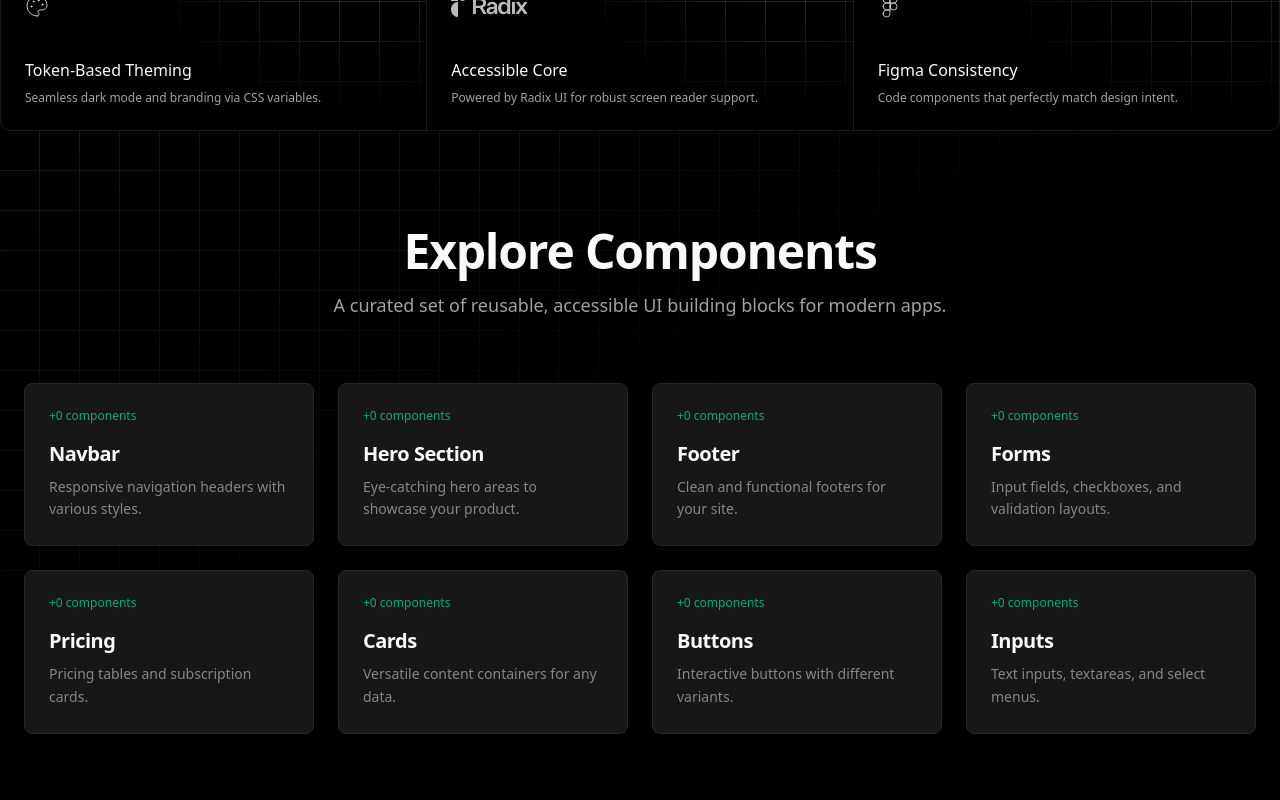
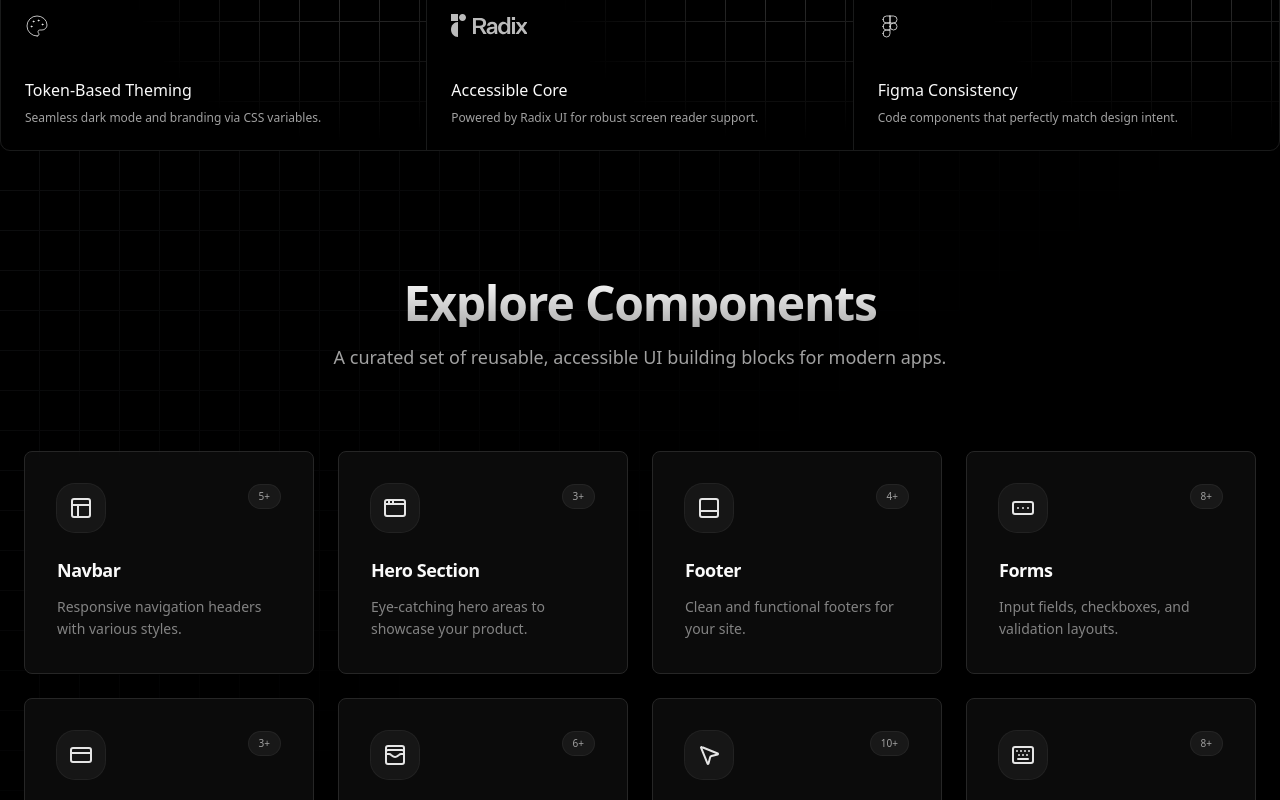
Before and after one commit to udayahire2/udroid-ui, a React (Vite) app: page / in a window 1280 px wide. Shown: the part 860-1660 px from the top of the page. Built offline with nearby package versions, Linux system fonts and the light colour scheme.

Commit message:
feat: improve the card layout content in Component Section

```diff
--- a/src/components/component-section.tsx
+++ b/src/components/component-section.tsx
@@ -2,75 +2,92 @@ import { Link } from "react-router-dom";
 import { CardSpotlight } from "./ui/card-spotlight";
 import { GridPattern } from "./ui/grid-pattern";
 import { cn } from "@/lib/utils";
-import { MoveRight } from "lucide-react";
+import {
+    Layout,
+    AppWindow,
+    PanelBottom,
+    FormInput,
+    CreditCard,
+    WalletCards,
+    MousePointer2,
+    Keyboard
+} from "lucide-react";
 
 const components = [
     {
         title: "Navbar",
         description: "Responsive navigation headers with various styles.",
         href: "/docs/navbar",
-        count: "+0",
+        icon: Layout,
+        count: "5+",
     },
     {
         title: "Hero Section",
         description: "Eye-catching hero areas to showcase your product.",
         href: "/docs/hero",
-        count: "+0",
+        icon: AppWindow,
+        count: "3+",
     },
     {
         title: "Footer",
         description: "Clean and functional footers for your site.",
         href: "/docs/footer",
-        count: "+0",
+        icon: PanelBottom,
+        count: "4+",
     },
     {
         title: "Forms",
         description: "Input fields, checkboxes, and validation layouts.",
         href: "/docs/forms",
-        count: "+0",
+        icon: FormInput,
+        count: "8+",
     },
     {
         title: "Pricing",
         description: "Pricing tables and subscription cards.",
         href: "/docs/pricing",
-        count: "+0",
+        icon: CreditCard,
+        count: "3+",
     },
     {
         title: "Cards",
         description: "Versatile content containers for any data.",
         href: "/docs/cards",
-        count: "+0",
+        icon: WalletCards,
+        count: "6+",
     },
     {
         title: "Buttons",
         description: "Interactive buttons with different variants.",
         href: "/docs/buttons",
-        count: "+0",
+        icon: MousePointer2,
+        count: "10+",
     },
     {
         title: "Inputs",
         description: "Text inputs, textareas, and select menus.",
         href: "/docs/inputs",
-        count: "+0",
+        icon: Keyboard,
+        count: "8+",
     },
 ];
 
 export function ComponentSection() {
     return (
-        <section className="relative w-full bg-background py-16 md:py-24 overflow-hidden">
+        <section className="relative w-full bg-background py-20 lg:py-32 overflow-hidden">
             <GridPattern
                 width={40}
                 height={40}
                 x={-1}
                 y={-1}
                 className={cn(
-                    "[mask-image:linear-gradient(to_bottom_right,white,transparent,transparent)] opacity-50",
+                    "[mask-image:linear-gradient(to_bottom_right,white,transparent,transparent)] opacity-[0.3]",
                 )}
             />
             <div className="max-w-7xl relative mx-auto px-4 md:px-6">
                 {/* Header */}
-                <div className="mb-16 text-center space-y-4">
-                    <h2 className="text-4xl md:text-5xl font-semibold tracking-tight">
+                <div className="mb-20 text-center space-y-4">
+                    <h2 className="text-4xl md:text-5xl font-bold tracking-tight bg-clip-text text-transparent bg-gradient-to-b from-foreground to-foreground/70">
                         Explore Components
                     </h2>
                     <p className="mx-auto max-w-2xl text-muted-foreground md:text-lg">
@@ -87,29 +104,38 @@ export function ComponentSection() {
                             className="group block h-full"
                         >
                             <CardSpotlight
-                                className="h-full p-6 bg-card border-border/50
-                                transition-all duration-200 ease-out
-                                hover:-translate-y-1 hover:border-primary/20 hover:shadow-lg dark:hover:shadow-2xl dark:hover:border-white/10
-                                dark:bg-card dark:hover:bg-muted/10"
+                                className="h-full p-8 bg-card/50 backdrop-blur-sm border-border/40
+                                transition-all duration-300 ease-out
+                                hover:-translate-y-2 hover:border-primary/20 hover:shadow-2xl hover:shadow-primary/5
+                                dark:hover:border-white/10 relative overflow-hidden group"
+                                radius={250}
+                                color="#262626"
                             >
-                                {/* Meta */}
-                                <div className="flex justify-between items-start mb-4">
+                                {/* Gradient Blob for extra premium feel on hover */}
+                                <div className="absolute top-0 right-0 -mr-16 -mt-16 w-32 h-32 rounded-full bg-primary/10 blur-3xl opacity-0 group-hover:opacity-100 transition-opacity duration-500" />
+
+                                <div className="relative z-10 flex flex-col h-full">
+                                    {/* Icon & Meta */}
+                                    <div className="flex justify-between items-start mb-6">
+                                        <div className="p-3 rounded-2xl bg-primary/5 text-primary ring-1 ring-primary/10 group-hover:bg-primary/10 group-hover:scale-110 transition-all duration-300">
+                                            <component.icon className="w-6 h-6" />
+                                        </div>
                                         {component.count && (
-                                        <span className="relative z-10 inline-block text-xs font-medium text-emerald-500/90 transition-colors duration-200 group-hover:text-emerald-500">
-                                            {component.count} components
+                                            <span className="px-2.5 py-1 rounded-full text-[10px] font-medium bg-muted/50 text-muted-foreground border border-border/50 group-hover:border-primary/20 group-hover:text-primary transition-colors">
+                                                {component.count}
                                             </span>
                                         )}
-                                    <MoveRight className="w-4 h-4 text-muted-foreground opacity-0 -translate-x-2 transition-all duration-200 group-hover:opacity-100 group-hover:translate-x-0 group-hover:text-primary" />
                                     </div>
 
                                     {/* Content */}
-                                <div className="relative z-10 space-y-2">
-                                    <h3 className="text-xl font-semibold tracking-tight transition-colors duration-200 group-hover:text-primary">
+                                    <div className="space-y-3 flex-grow">
+                                        <h3 className="text-lg font-semibold tracking-tight group-hover:text-primary transition-colors duration-300">
                                             {component.title}
                                         </h3>
-                                    <p className="text-sm leading-relaxed text-muted-foreground/80 transition-all duration-200 group-hover:text-muted-foreground group-hover:opacity-100">
+                                        <p className="text-sm leading-relaxed text-muted-foreground/80 group-hover:text-muted-foreground transition-colors duration-300">
                                             {component.description}
                                         </p>
+                                    </div>
                                 </div>
                             </CardSpotlight>
                         </Link>
--- a/src/components/hero.tsx
+++ b/src/components/hero.tsx
@@ -5,7 +5,7 @@ import profile from "../assets/profile.png";
 import profile2 from "../assets/profile2.png";
 export function Hero() {
   return (
-    <section className="w-full py-10 md:py-22 flex gap-3 flex-col items-center justify-center text-center px-1 -mt-5">
+    <section className="w-full py-10 md:py-22 flex gap-3 flex-col items-center justify-center text-center px-1   ">
       {/* Top Badge */}
       <div className="inline-flex items-center rounded-full border border-border/40 bg-background/50 backdrop-blur-sm p-1 pr-4">
         <span className="px-3 text-xs font-medium text-muted-foreground">
@@ -30,10 +30,10 @@ export function Hero() {
             <AvatarImage src={profile} />
             <AvatarFallback>CN</AvatarFallback>
           </Avatar>
-            <Avatar className="h-10 w-10 border-2 border-background">
+          <Avatar className="h-10 w-10 border-2 border-background">
             <AvatarImage src={profile2} className="object-cover" />
             <AvatarFallback>AB</AvatarFallback>
-            </Avatar>
+          </Avatar>
         </div>
         <span className="font-medium tracking-tight text-foreground">
           Component Library
```
Lines whose indentation alone changed are shown as unchanged.
